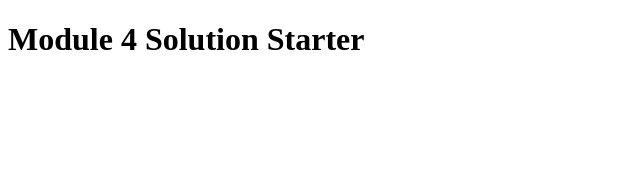
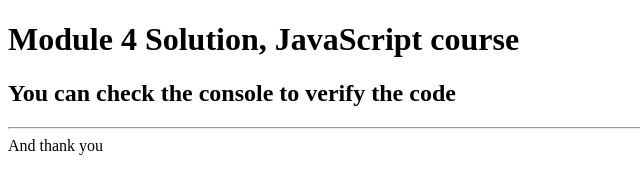
Before and after one commit to HajarOUAAROUCH/Module4_Solution, a plain HTML site: page index.html in a window 1280 px wide. Shown: the whole page, without its empty margins (0-640 px from the left). Drawn offline with Linux system fonts and the light colour scheme.

Commit message:
Update index.html

```diff
--- a/index.html
+++ b/index.html
@@ -2,12 +2,14 @@
 <html>
 <head>
   <meta charset="utf-8">
-  <title>Module 4 Solution Starter</title>
+  <title>Module 4 Solution, JavaScript course</title>
   <script src="SpeakHello.js"></script>
   <script src="SpeakGoodBye.js"></script>
   <script src="script.js"></script>
 </head>
 <body>
-  <h1>Module 4 Solution Starter</h1>
+  <h1>Module 4 Solution, JavaScript course</h1>
+  <h2>You can check the console to verify the code</h2>
+  <hr>And thank you
 </body>
 </html>
```
